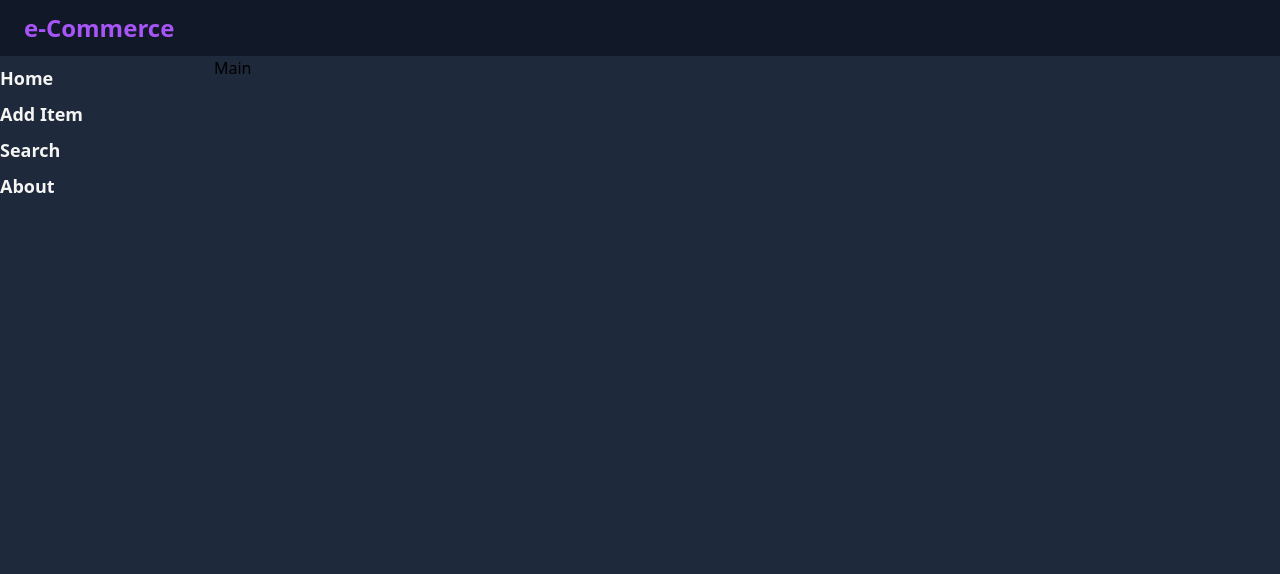
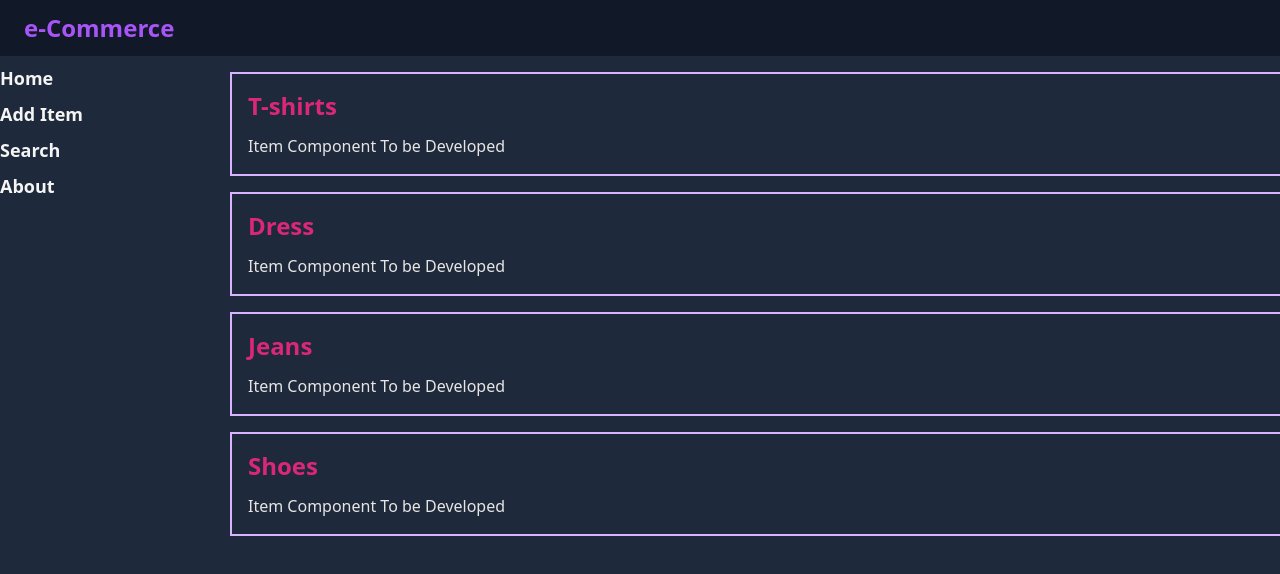
Before and after one commit to mtzSanad/egyfwd-react-ecommerce, a React (Create React App) app: page / in a window 1280 px wide. Shown: the top 574 px of the page. Built offline with nearby package versions, Linux system fonts and the light colour scheme.

Commit message:
finalize components

```diff
--- a/src/App.js
+++ b/src/App.js
@@ -1,5 +1,6 @@
 import React from 'react';
 import Header from './component/Header';
+import Main from './component/Main';
 import Menu from './component/Menu';
 
 const App = () => {
@@ -11,7 +12,9 @@ const App = () => {
         <div className="col-span-2">
           <Menu />
         </div>
-        <div className="col-span-1">Main</div>
+        <div className="col-span-10">
+          <Main />
+        </div>
       </div>
     </div>
   );
--- /dev/null
+++ b/src/component/ItemCategory.js
@@ -0,0 +1,13 @@
+import React from 'react';
+
+//Using this as wrapper component and it renders the nested components
+const ItemCategory = ({ children, category, customeCls }) => {
+  return (
+    <div className="border-solid border-2 border-purple-300 p-4 m-4 w-full">
+      <p className="text-pink-600 font-semibold text-2xl mb-3">{category}</p>
+      <p className={`${customeCls}`}>{children}</p>
+    </div>
+  );
+};
+
+export default ItemCategory;
--- /dev/null
+++ b/src/component/Main.js
@@ -0,0 +1,24 @@
+import React from 'react';
+import ItemCategory from './ItemCategory';
+
+const Main = () => {
+  const itemsCategory = ['T-shirts', 'Dress', 'Jeans', 'Shoes'];
+  return (
+    <div className="w-full">
+      {
+        /**
+      <ItemCategory category="T-shirts" customeCls="text-stone-200">
+        Item Component To be Developed
+      </ItemCategory>
+      */
+        itemsCategory.map((e) => (
+          <ItemCategory key={e} category={e} customeCls="text-stone-200">
+            Item Component To be Developed
+          </ItemCategory>
+        ))
+      }
+    </div>
+  );
+};
+
+export default Main;
```
